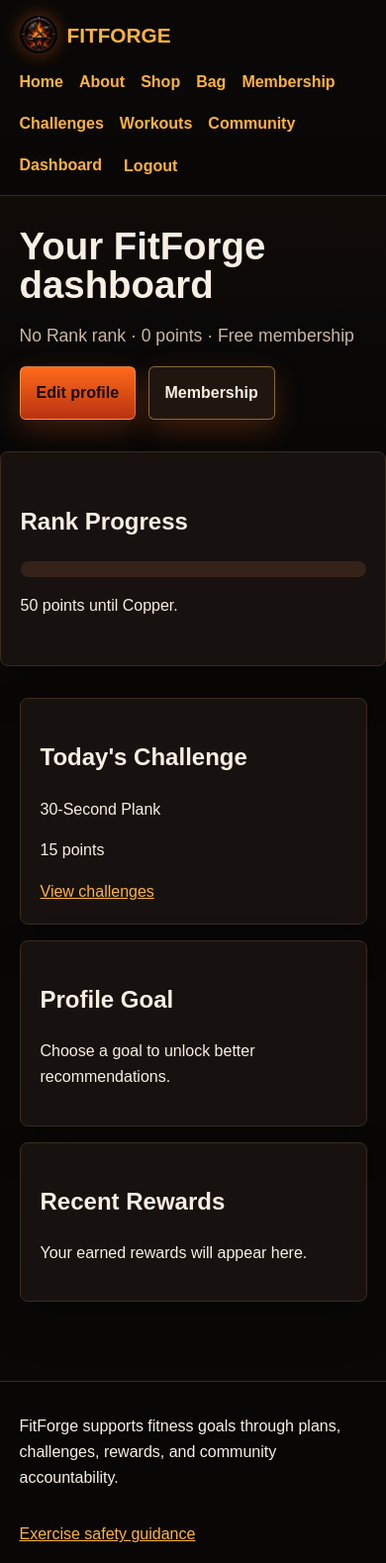
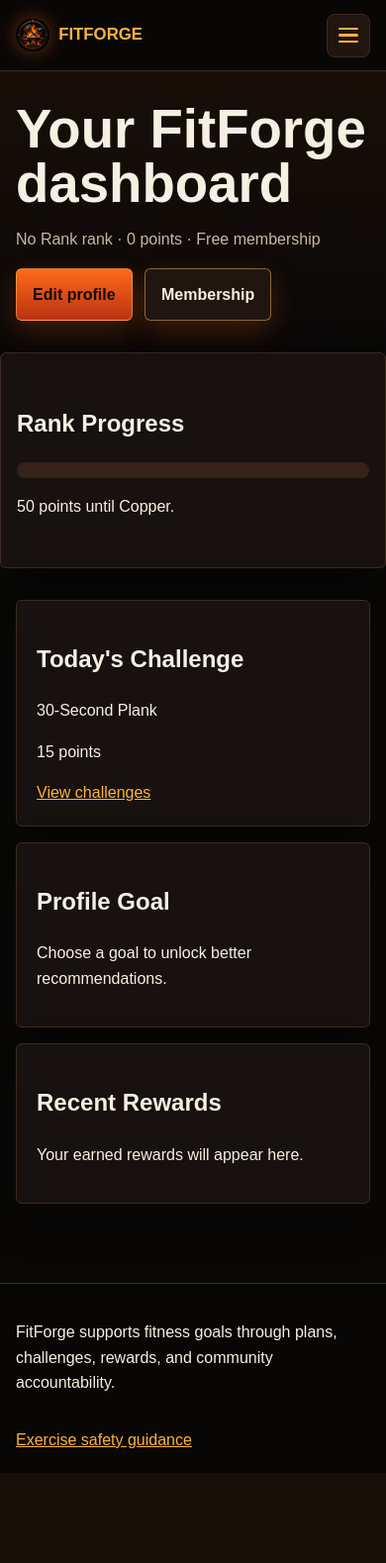
Before and after one commit to OviO17/fitforge, a Django app: page /accounts/dashboard/ in a window 390 px wide. Shown: the whole page at 99% size. After the commit the page ends 1488 px from the top, so only its background shows below. Run offline with Django 5.2, Linux system fonts and the light colour scheme; the visitor is signed in with stand-in values (Sample User, id 1); data comes from the database, SQL or seed files in the repository; data that the repository does not hold is empty.

Commit message:
Add responsive mobile navigation

```diff
--- a/static/css/styles.css
+++ b/static/css/styles.css
@@ -40,6 +40,12 @@ a {
     background: rgba(9, 8, 7, 0.96);
 }
 
+.site-header {
+    position: sticky;
+    top: 0;
+    z-index: 20;
+}
+
 .site-footer {
     border-top: 1px solid var(--line);
     border-bottom: 0;
@@ -69,6 +75,41 @@ nav {
     display: flex;
     flex-wrap: wrap;
     gap: 1rem;
+}
+
+.menu-toggle {
+    display: none;
+    width: 2.75rem;
+    height: 2.75rem;
+    align-items: center;
+    justify-content: center;
+    flex-direction: column;
+    gap: 0.28rem;
+    border: 1px solid var(--line);
+    border-radius: 8px;
+    background: var(--panel-strong);
+    cursor: pointer;
+}
+
+.menu-toggle span {
+    display: block;
+    width: 1.3rem;
+    height: 0.14rem;
+    border-radius: 999px;
+    background: var(--accent-strong);
+    transition: transform 180ms ease, opacity 180ms ease;
+}
+
+.menu-toggle[aria-expanded="true"] span:nth-child(1) {
+    transform: translateY(0.42rem) rotate(45deg);
+}
+
+.menu-toggle[aria-expanded="true"] span:nth-child(2) {
+    opacity: 0;
+}
+
+.menu-toggle[aria-expanded="true"] span:nth-child(3) {
+    transform: translateY(-0.42rem) rotate(-45deg);
 }
 
 nav a,
@@ -265,8 +306,101 @@ nav a,
 }
 
 @media (max-width: 700px) {
-    .site-header,
+    .site-header {
+        display: grid;
+        grid-template-columns: 1fr auto;
+        align-items: center;
+        padding: 0.85rem 1rem;
+    }
+
     .site-footer {
+        align-items: flex-start;
+        flex-direction: column;
+        padding: 1.25rem 1rem;
+    }
+
+    .brand {
+        font-size: 1.05rem;
+    }
+
+    .brand img {
+        width: 2.1rem;
+        height: 2.1rem;
+    }
+
+    .menu-toggle {
+        display: inline-flex;
+        justify-self: end;
+    }
+
+    .main-navigation {
+        display: none;
+        grid-column: 1 / -1;
+        width: 100%;
+        margin-top: 0.85rem;
+        padding: 0.75rem;
+        border: 1px solid var(--line);
+        border-radius: 8px;
+        background: rgba(23, 18, 15, 0.98);
+    }
+
+    .main-navigation.is-open {
+        display: grid;
+        gap: 0.2rem;
+    }
+
+    .main-navigation a,
+    .main-navigation .nav-form button {
+        width: 100%;
+        padding: 0.78rem;
+        border-radius: 6px;
+        text-align: left;
+    }
+
+    .main-navigation a:hover,
+    .main-navigation .nav-form button:hover {
+        background: #2b160d;
+    }
+
+    .hero {
+        min-height: 64vh;
+        padding: 3rem 1rem;
+        background-position: center;
+    }
+
+    .hero h1,
+    .page-header h1 {
+        font-size: clamp(2.25rem, 14vw, 3.6rem);
+    }
+
+    .hero p,
+    .page-header p {
+        font-size: 1rem;
+    }
+
+    .page-header,
+    .content-band,
+    .section-grid {
+        padding: 2rem 1rem;
+    }
+
+    .section-grid {
+        grid-template-columns: 1fr;
+    }
+
+    .content-band,
+    .section-grid article {
+        border-radius: 6px;
+    }
+
+    .rank-badges {
+        margin-top: 1rem;
+        max-height: 12rem;
+        object-fit: cover;
+        object-position: left center;
+    }
+
+    .row-item {
         align-items: flex-start;
         flex-direction: column;
     }
--- /dev/null
+++ b/static/js/navigation.js
@@ -0,0 +1,19 @@
+const menuToggle = document.querySelector('.menu-toggle');
+const mainNavigation = document.querySelector('#main-navigation');
+
+if (menuToggle && mainNavigation) {
+    menuToggle.addEventListener('click', () => {
+        const isOpen = menuToggle.getAttribute('aria-expanded') === 'true';
+        menuToggle.setAttribute('aria-expanded', String(!isOpen));
+        menuToggle.setAttribute('aria-label', isOpen ? 'Open navigation menu' : 'Close navigation menu');
+        mainNavigation.classList.toggle('is-open', !isOpen);
+    });
+
+    mainNavigation.addEventListener('click', (event) => {
+        if (event.target.closest('a')) {
+            menuToggle.setAttribute('aria-expanded', 'false');
+            menuToggle.setAttribute('aria-label', 'Open navigation menu');
+            mainNavigation.classList.remove('is-open');
+        }
+    });
+}
--- a/templates/base.html
+++ b/templates/base.html
@@ -17,7 +17,12 @@
             <img src="{% static 'images/fitforge-logo.png' %}" alt="" aria-hidden="true">
             <span>FitForge</span>
         </a>
-        <nav aria-label="Main navigation">
+        <button class="menu-toggle" type="button" aria-controls="main-navigation" aria-expanded="false" aria-label="Open navigation menu">
+            <span></span>
+            <span></span>
+            <span></span>
+        </button>
+        <nav id="main-navigation" class="main-navigation" aria-label="Main navigation">
             <a href="{% url 'home' %}">Home</a>
             <a href="{% url 'about' %}">About</a>
             <a href="{% url 'product_list' %}">Shop</a>
@@ -55,5 +60,6 @@
         <p>FitForge supports fitness goals through plans, challenges, rewards, and community accountability.</p>
         <a href="https://www.nhs.uk/live-well/exercise/" target="_blank" rel="noopener noreferrer">Exercise safety guidance</a>
     </footer>
+    <script src="{% static 'js/navigation.js' %}"></script>
 </body>
 </html>
```
